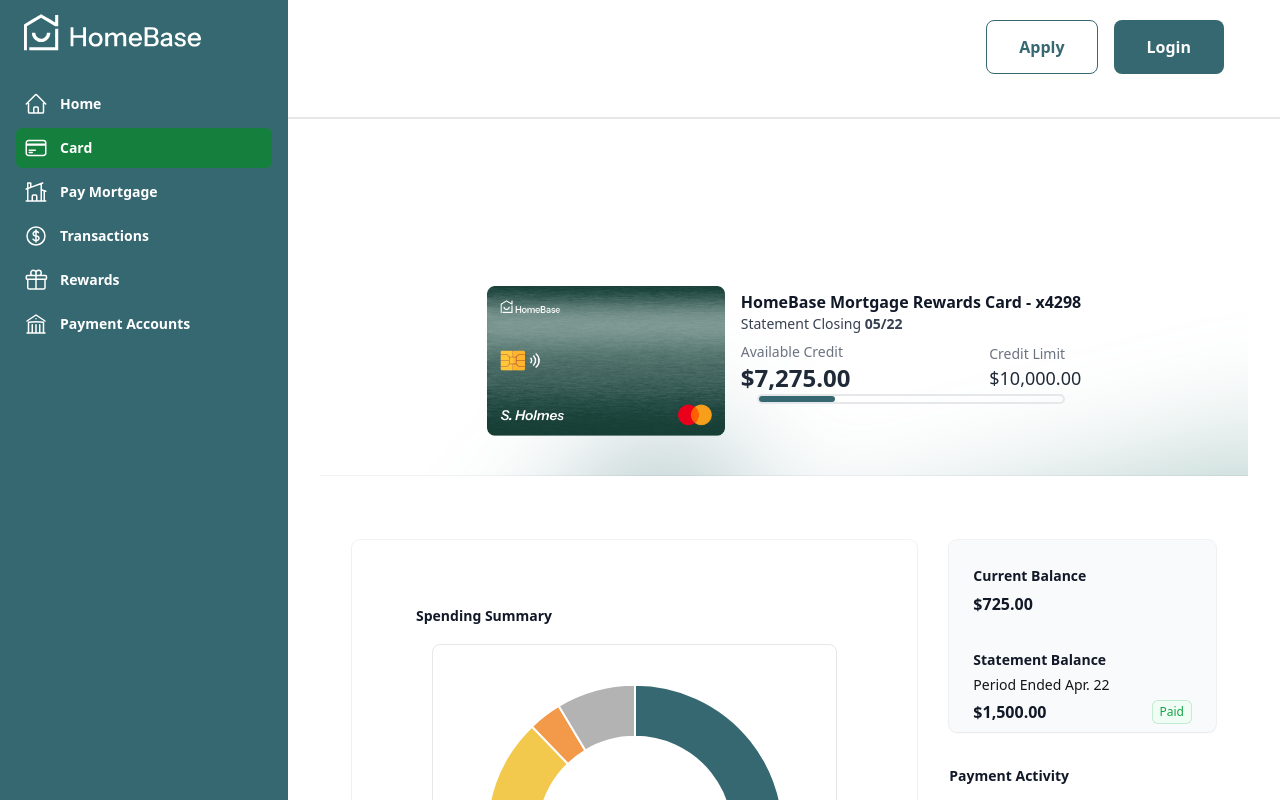
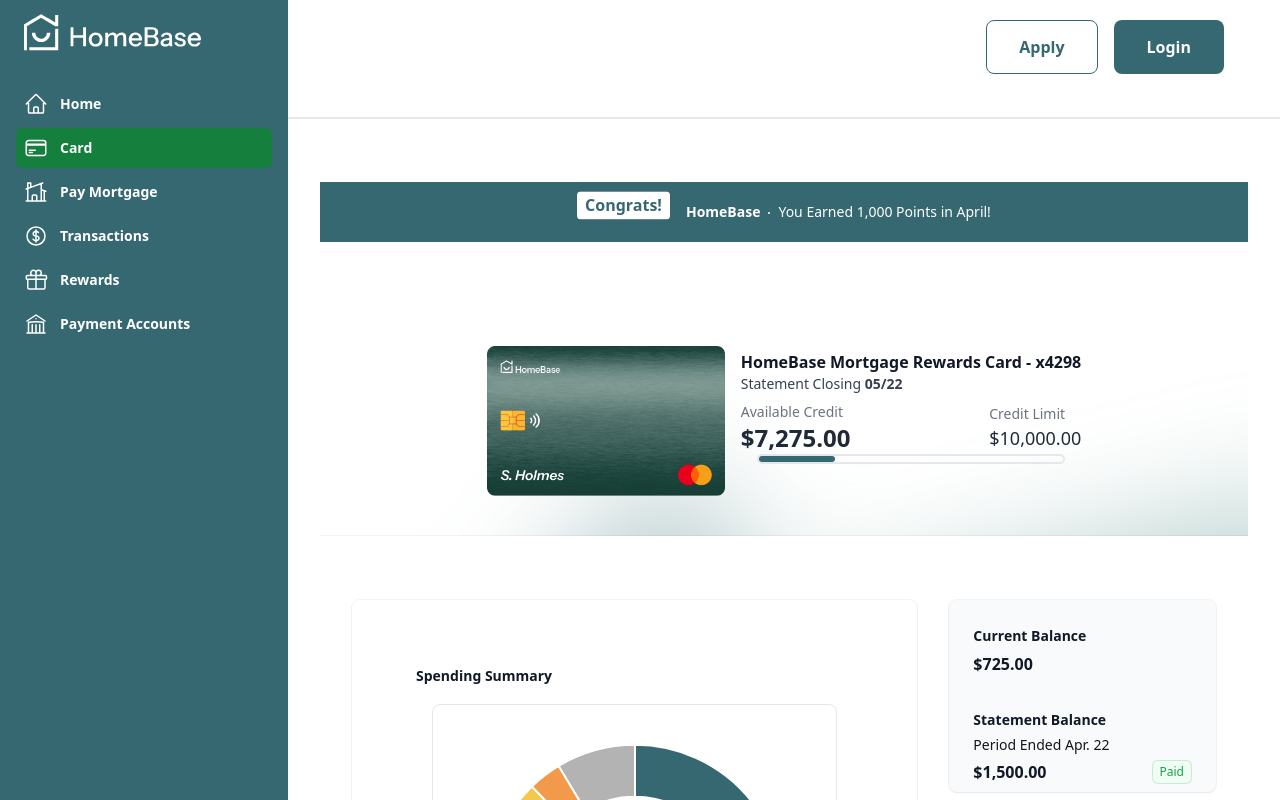
Before and after one commit to baoandy/homebase_original, a Next.js app: page /credit-card/card in a window 1280 px wide. Shown: the top 800 px of the page. Built offline with nearby package versions, Linux system fonts and the light colour scheme; no server answers.

Commit message:
Add banner

```diff
--- a/src/app/(cardholder)/credit-card/card/page.tsx
+++ b/src/app/(cardholder)/credit-card/card/page.tsx
@@ -129,6 +129,28 @@
   return (
     <>
       <main>
+        <div className="flex w-full items-center gap-x-6 bg-primary py-4 sm:px-3.5 sm:before:flex-1">
+          <div className="absolute left-0 top-0 h-full  animate-pulse bg-white"></div>
+          <div className="mx-auto flex w-full items-center justify-center gap-x-4">
+            <span className="animate-bounce rounded bg-white px-2 py-0.5 font-bold text-primary">
+              Congrats!
+            </span>
+            <p className="text-sm leading-6 text-white">
+              <a href="#">
+                <strong className="font-semibold">HomeBase</strong>
+                <svg
+                  viewBox="0 0 2 2"
+                  className="mx-2 inline h-0.5 w-0.5 fill-current"
+                  aria-hidden="true"
+                >
+                  <circle cx={1} cy={1} r={1} />
+                </svg>
+                You Earned 1,000 Points in April!
+              </a>
+            </p>
+          </div>
+          <div className="flex flex-1 justify-end"></div>
+        </div>
         <header className="relative isolate pt-16">
           <div
             className="absolute inset-0 -z-10 overflow-hidden"
```
